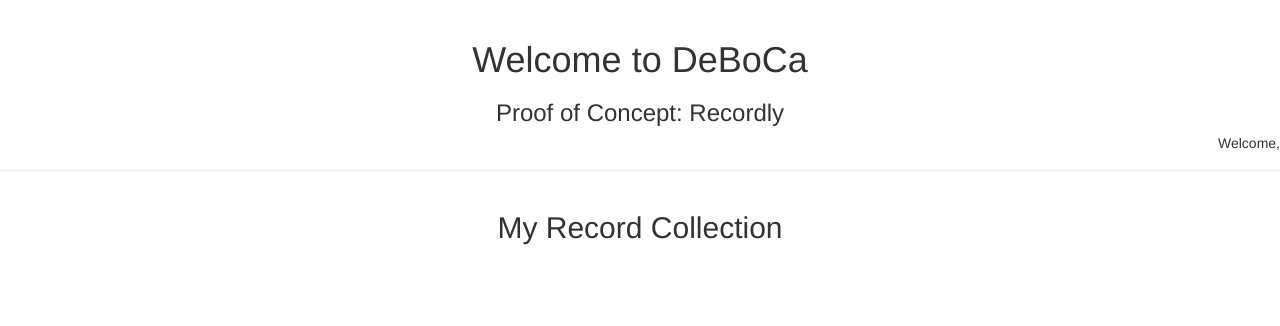
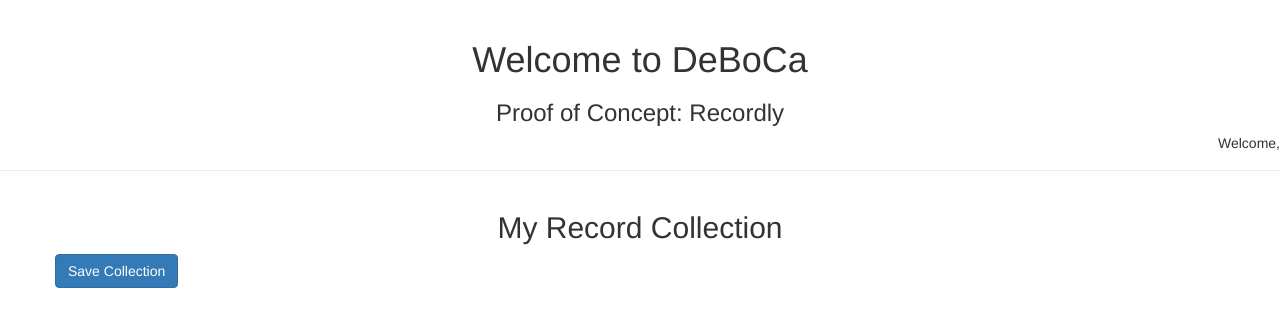
Before and after one commit to seemantk/deboca, a website: page index.html in a window 1280 px wide. Drawn offline with nearby package versions, Linux system fonts and the light colour scheme.

Commit message:
Add a Save button

```diff
--- a/index.html
+++ b/index.html
@@ -18,6 +18,7 @@
 <section class="container">
     <div class="row">
         <h2 class="text-center">My Record Collection</h2>
+        <button type="button" class="btn btn-primary" id="save">Save Collection</button>
         <div class="records"></div>
     </div><!--.row-->
 </section>
```
